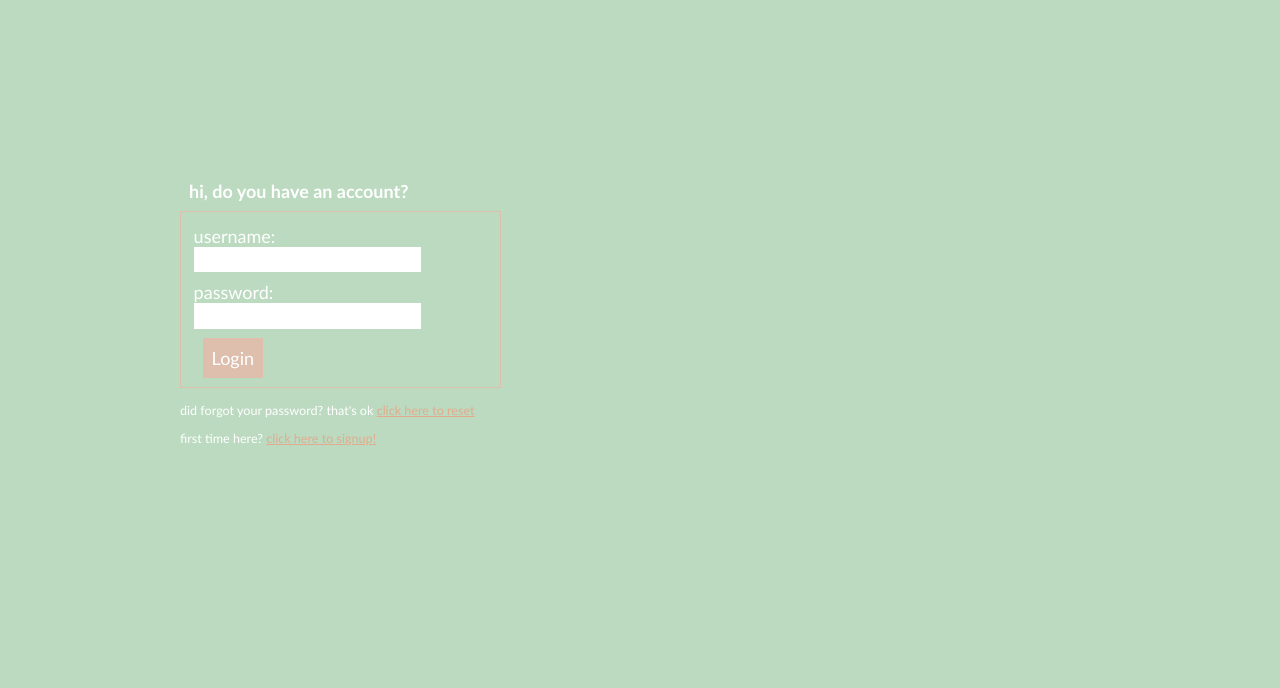
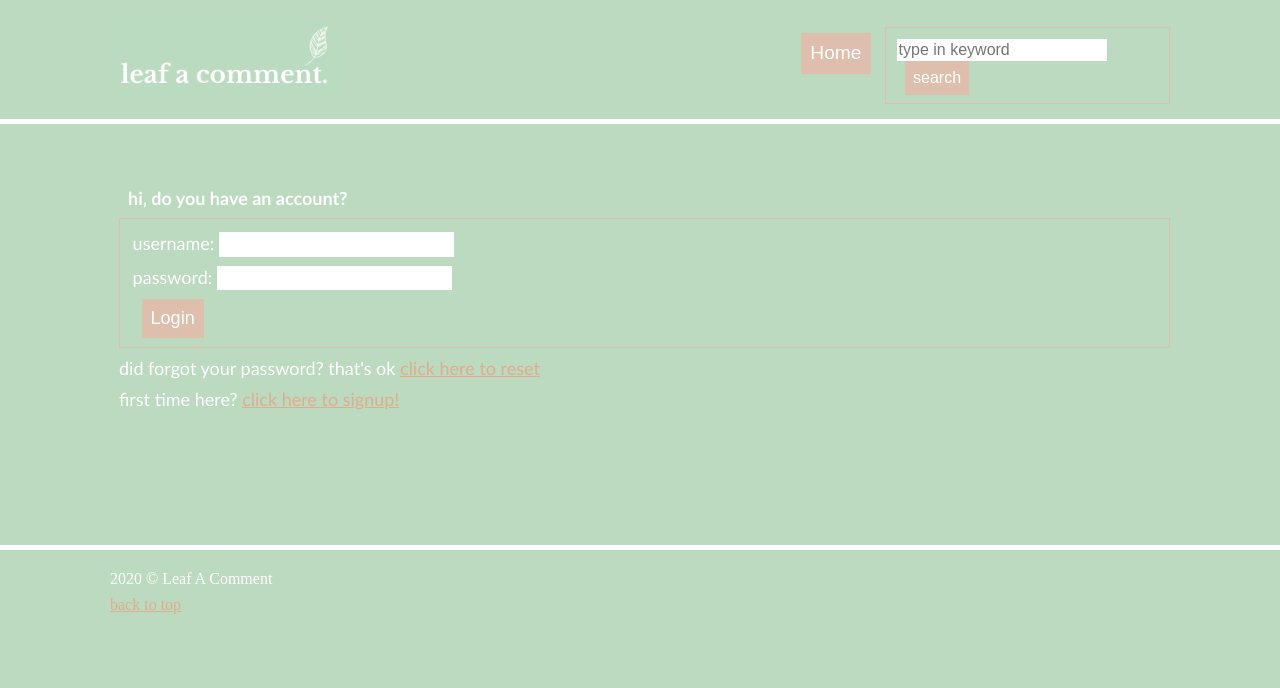
Before and after one commit to Ryanlys/Leaf-A-Comment, a PHP site: page /login.html in a window 1280 px wide. Shown: the top 688 px of the page. Run offline with PHP 8.4, Linux system fonts and the light colour scheme.

Commit message:
done with login signup and account

```diff
--- a/Leaf-A-Comment/WebContent/css/forall.css
+++ b/Leaf-A-Comment/WebContent/css/forall.css
@@ -8,13 +8,16 @@
 
 	*{
 		background-color: #bbdac0;
-		font-family: "Trebuchet MS", Helvetica, sans-serif;
-		font-size: 18px;
 	}
 
 	main{
-		margin: 10em;
+		background-color: #bbdac0;
+		font-family: "Trebuchet MS", Helvetica, sans-serif;
+		font-size: 18px;
+		padding: 3.5em 0em 7em 0.5em;
 		color: white;
+		margin-right: 110px;
+		margin-left: 110px;
 	}
 
 	a{
@@ -34,3 +37,40 @@
 		background-color: #3b483f;
 		color: white;
 	}
+	ul{
+		list-style-type: none;
+		float:right;
+		font-size: 1.2em;
+		padding-top:0.7em;
+		padding-right: 0.3em;
+	}
+	li{
+		display: inline;
+	}
+	#search{
+		width: 17em;
+		float: right;
+		margin: 0.5em;
+		margin-right: 110px;
+	}
+	header{
+		border-bottom: 5px solid white;
+		height: 100px;
+		padding-top: 1.2em;
+		overflow: scroll;
+	}
+	#logo{
+		width: 230px;
+		float: left;
+		padding-bottom: 1em;
+		margin-left: 110px;
+	}
+	footer{
+		border-top: 5px solid white;
+		height: 100px;
+		padding-bottom: 1.2em;
+		color: white;
+		padding-right: 110px;
+		padding-left: 110px;
+		padding-top: 1.2em;
+	}
--- a/Leaf-A-Comment/WebContent/css/login.css
+++ b/Leaf-A-Comment/WebContent/css/login.css
@@ -8,7 +8,6 @@
 	form {
 		border: 0.1em solid #debead;
 		padding: 0.7em 0 0 0.7em;
-		width: 17em;
 	}
 	form input{
 		background-color: white;
@@ -22,6 +21,3 @@
 	#help{
 	padding-top: 0.5em;
 	}
-	#help p, a{
-	font-size: 0.7em;
-	}
--- a/Leaf-A-Comment/WebContent/login.html
+++ b/Leaf-A-Comment/WebContent/login.html
@@ -10,13 +10,25 @@
 <body>
 	<header>
 
+		<img id="logo" alt="whoops" src="images/logo.png">
+
+		<form id="search" method="get" action="search.php">
+			<input type="text" name="search" placeholder="type in keyword"><button type="submit">search</button>
+		</form>
+
+		<nav>
+			<ul>
+				<li class="navButton"><a href="main.html"><button>Home</button></a></li>
+			</ul>
+		</nav>
+
 	</header>
 
 	<main>
 
 		<h1>hi, do you have an account?</h1>
 
-		<form method="post" action="">
+		<form id="login" method="post" action="">
 
 			<fieldset>
 
@@ -46,7 +58,8 @@
 	</main>
 
 	<footer>
-
+		<p>2020 &copy; Leaf A Comment</p>
+		<a href="">back to top</a></span></p>
 	</footer>
 
 </body>
```
Also changed, not shown: Leaf-A-Comment/WebContent/manageaccount.html (+17 -3 lines), Leaf-A-Comment/WebContent/signup.html (+14 -0 lines).
